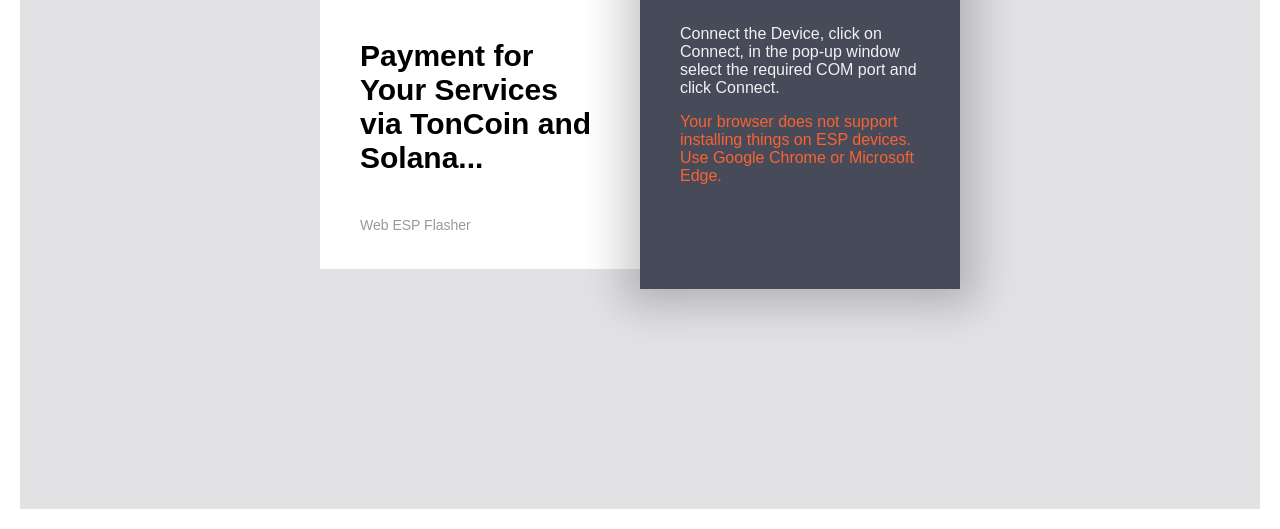
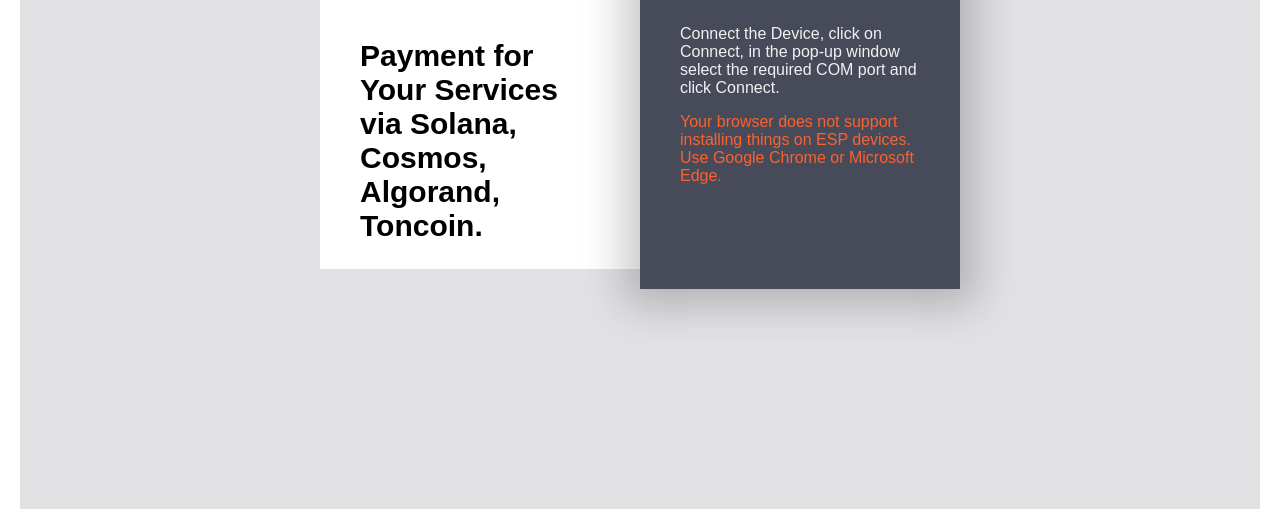
Before and after one commit to renat2985/crypto_payment_touchScreen, a plain HTML site: page index.html in a window 1280 px wide. Shown: the part 271-800 px from the top of the page. Drawn offline with nearby package versions, Linux system fonts and the light colour scheme; a web font is replaced by a local one.

```diff
--- a/index.html
+++ b/index.html
@@ -16,8 +16,7 @@
   <div class="page">
     <div class="container">
       <div class="left">
-        <div class="login">Payment for Your Services via TonCoin and Solana...</div>
-        <div class="eula">Web ESP Flasher</div>
+        <div class="login">Payment for Your Services via Solana, Cosmos, Algorand, Toncoin.</div>
       </div>
       <div class="right">
         <a target="_blank" href="https://github.com/renat2985/crypto_payment_touchScreen" style="float: right;color: #fff;margin: 10px;"><i class="fa fa-github"></i></a>
```
Also changed, not shown: 3 other files.
